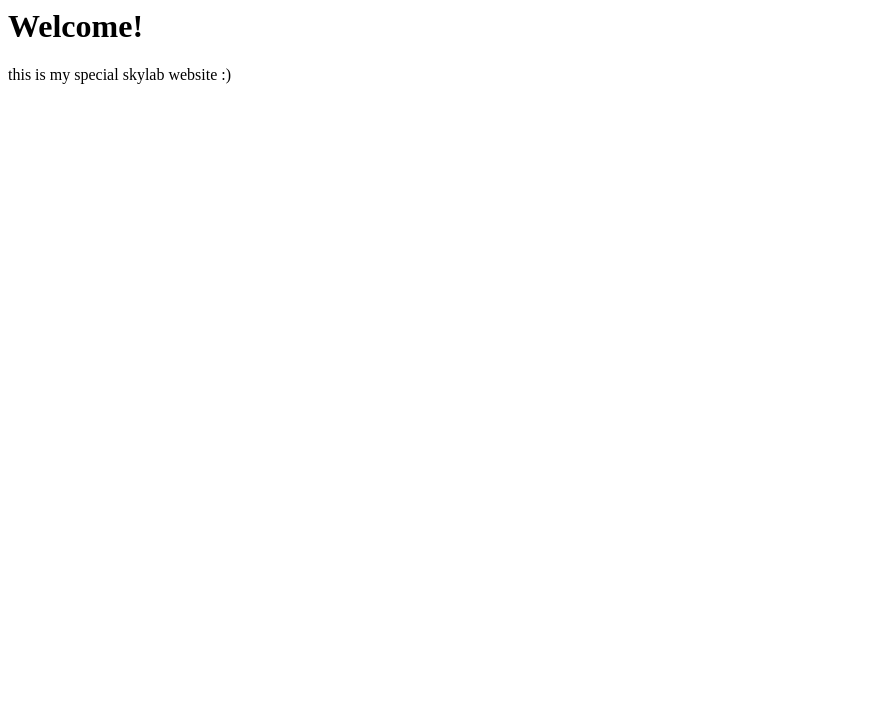
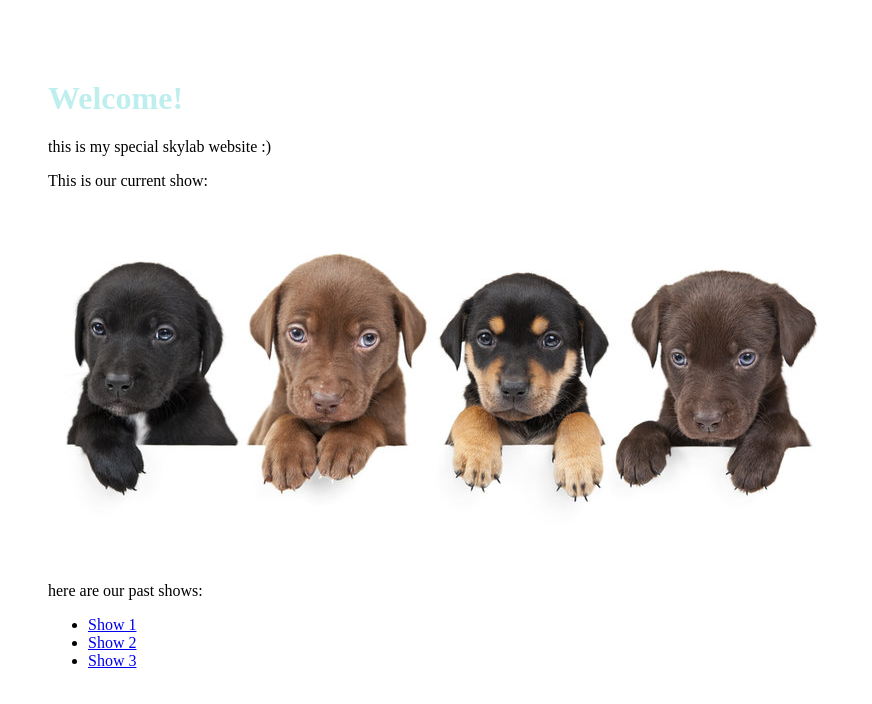
Before and after one commit to littlepot612/littlepot612.github.io, a plain HTML site: page index.html in a window 1280 px wide. Shown: the whole page, without its empty margins (0-872 px from the left). Drawn offline with Linux system fonts and the light colour scheme.

Commit message:
some basic changes

```diff
--- a/index.html
+++ b/index.html
@@ -1,10 +1,21 @@
 <html>
     <head>
         <title>Skylab Gallery</title>
-
+        <link rel="stylesheet" href="site.css">
     </head>
     <body>
         <h1>Welcome!</h1>
         <p>this is my special skylab website :)</p>
+
+        <p>This is our current show:</p>
+        <img src="puppies.jpg" />
+
+
+        <p>here are our past shows:</p>
+        <ul>
+            <li><a href="shows/show1/index.html">Show 1</a></li>
+            <li><a href="shows/show2.html">Show 2</a></li>
+            <li><a href="shows/show3.html">Show 3</a></li>
+        </ul>
     </body>
 </html>
--- /dev/null
+++ b/site.css
@@ -0,0 +1,10 @@
+h1 {
+    color: #BEEFEE;
+}
+
+body {
+    margin-left: 3rem;
+    margin-right: 3rem;
+    margin-top : 5rem;
+    margin-bottom: 5rem;
+}
```
Also changed, not shown: shows/show1/index.html (added, +21 -0 lines), puppies.jpg (added), shows/show1/picture.jpg (added).
